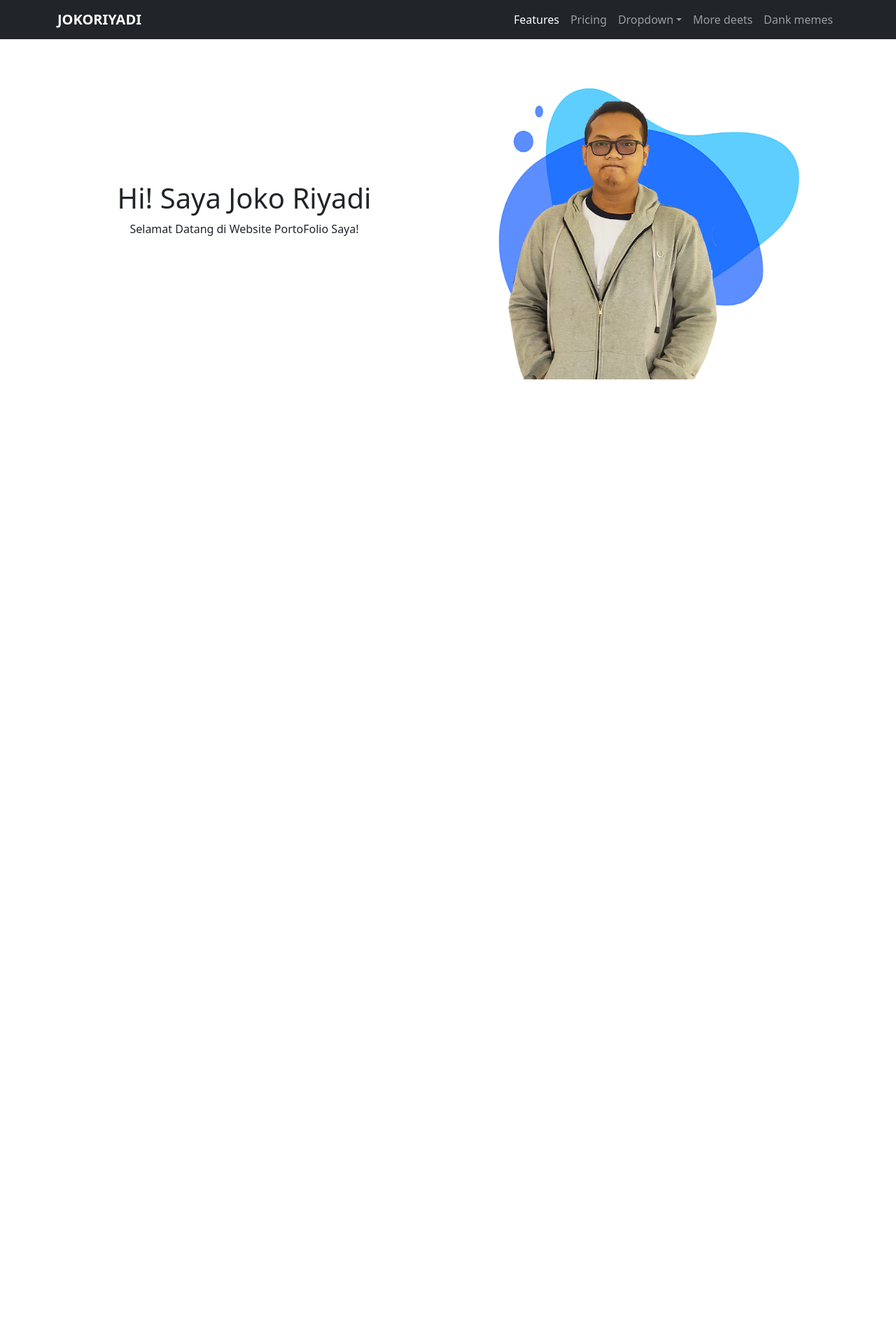
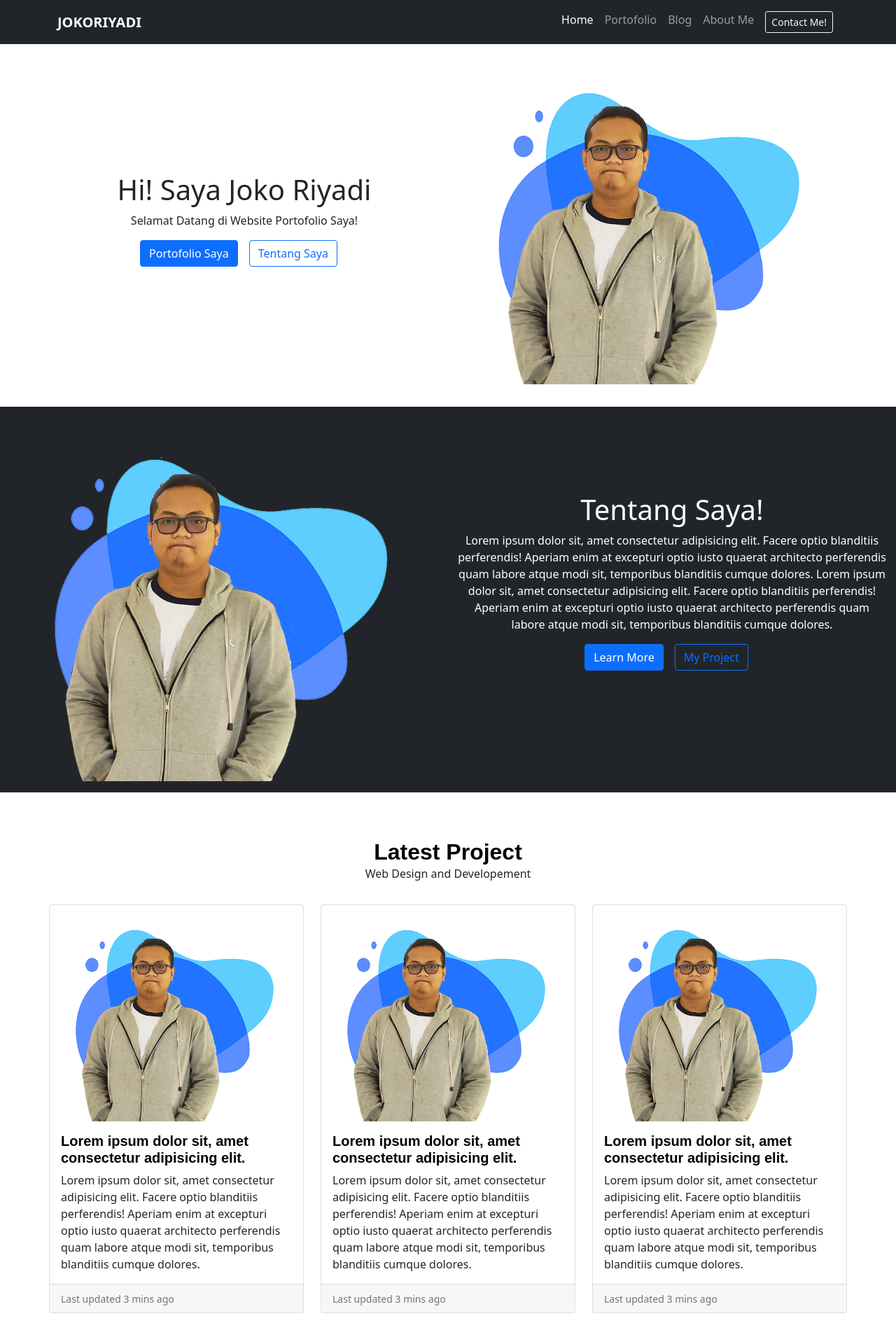
Before and after one commit to jokojr97/portofolio, a React (Create React App) app: page / in a window 1280 px wide. Shown: the top 1920 px of the page at 70% size. Before the commit the page ends 800 px from the top, so only its background shows below. Built offline with nearby package versions, Linux system fonts and the light colour scheme.

Commit message:
update home

```diff
--- a/package.json
+++ b/package.json
@@ -7,6 +7,7 @@
     "@testing-library/react": "^13.2.0",
     "@testing-library/user-event": "^13.5.0",
     "antd": "^4.20.6",
+    "aos": "^2.3.4",
     "bootstrap": "^5.1.3",
     "react": "^18.1.0",
     "react-bootstrap": "^2.4.0",
--- a/src/App.js
+++ b/src/App.js
@@ -1,6 +1,6 @@
 import logo from './logo.svg';
 import './App.css';
-import React from 'react';
+import React, { useEffect } from 'react';
 import Home from './page/home';
 import Login from './page/login';
 import {
@@ -10,10 +10,21 @@ import {
 } from "react-router-dom";
 import Portofolio from './page/portofolio';
 import NotFound from './page/Notfound';
+import { Spinner } from 'react-bootstrap';
+// import { AOS } from 'aos';
 
 function App() {
+  const [ready, setReady] = React.useState(false);
+  useEffect(() => {
+    // AOS.init();
+    // AOS.refresh();
+    setTimeout(() => {
+      setReady(true);
+    }, 200)
+  })
   return (
     <React.Fragment>
+      {!ready ? <center><Spinner style={{ marginTop: "20%" }} animation="border" /> </center> :
         <Router>
           <Switch>
             <Route path="/" exact element={<Home />} />
@@ -22,8 +33,10 @@ function App() {
             <Route path="*" exact={true} element={<NotFound />} />
           </Switch>
         </Router>
+      }
     </React.Fragment>
   );
+  setReady(true);
 }
 
 export default App;
--- a/src/index.css
+++ b/src/index.css
@@ -28,6 +28,14 @@ h3 {
   font-weight: 600;
   /* color: #fff; */
   letter-spacing: 1px;
+}
+
+.link {
+  text-decoration: none;
+  font-weight: 400;
+  font-family: "Poppins", Arial, sans-serif;
+  color: black;
+  font-weight: bold;
 }
 
 /* tema */
--- /dev/null
+++ b/src/page/_partials/aboutme.js
@@ -0,0 +1,29 @@
+import React from "react";
+import { Container, Row, Col, Button } from "react-bootstrap";
+import imgcaro from "../../image/jr.png"
+
+const AboutMe = () => {
+    const text = "Lorem ipsum dolor sit, amet consectetur adipisicing elit. Facere optio blanditiis perferendis! Aperiam enim at excepturi optio iusto quaerat architecto perferendis quam labore atque modi sit, temporibus blanditiis cumque dolores. Lorem ipsum dolor sit, amet consectetur adipisicing elit. Facere optio blanditiis perferendis! Aperiam enim at excepturi optio iusto quaerat architecto perferendis quam labore atque modi sit, temporibus blanditiis cumque dolores."
+    return (
+        <Container fluid className=" bg-dark text-white mt-3">
+            <Row className="d-flex align-items-center">
+                <Col md="6" className="col-lg-6 text-center text-lg-start p-3">
+                    <img
+                        className="img-fluid animated zoomIn"
+                        src={imgcaro}
+                        alt="" />
+                </Col>
+                <Col md="6" className="text-center" style={{ marginBottom: "50px" }} >
+                    <h1>Tentang Saya!</h1>
+                    <p>{text}</p>
+                    <Button variant="primary" className="me-3">Learn More</Button>
+                    <Button variant="outline-primary" className="me-3">My Project</Button>
+                </Col>
+
+            </Row>
+        </Container>
+
+    )
+}
+
+export default AboutMe
--- /dev/null
+++ b/src/page/_partials/banner.js
@@ -0,0 +1,19 @@
+import React from "react";
+import { Col, Container, Row } from "react-bootstrap";
+
+const Banner = () => {
+    return (
+        <Container fluid>
+            <Row className="d-flex align-items-center">
+                <Col className="bg-dark text-white">
+                    <center style={{ margin: "8%" }}>
+                        <i><h5>"Learn Anything what you can Learn!, then Share Everything what you can Share!"</h5></i>
+                        <p>-- Joko Riyadi --</p>
+                    </center>
+                </Col>
+            </Row>
+        </Container>
+    )
+}
+
+export default Banner
--- /dev/null
+++ b/src/page/_partials/cardlist.js
@@ -0,0 +1,44 @@
+import React, { useEffect } from "react";
+import { Col, Container, Row } from "react-bootstrap";
+import CardTemp from "./cardtemp";
+import imgcaro from "../../image/jr.png"
+import 'aos/dist/aos.css';
+import { AOS } from "aos/dist/aos.js";
+
+
+const CardList = props => {
+    useEffect(() => {
+        // AOS.init({
+        //     duration: 2000
+        // });
+    }, []);
+
+    props.data.forEach(dt => {
+        console.log(dt.title);
+    });
+    const title = "Lorem ipsum dolor sit, amet consectetur adipisicing elit.";
+    const text = "Lorem ipsum dolor sit, amet consectetur adipisicing elit. Facere optio blanditiis perferendis! Aperiam enim at excepturi optio iusto quaerat architecto perferendis quam labore atque modi sit, temporibus blanditiis cumque dolores.";
+    const link = "#";
+    return (
+        <Container style={{ padding: "50px 0" }}>
+            <Row>
+                <Col lg="12">
+                    {/* <div data-aos={"fade-left"}> */}
+                    <div>
+                        <center>
+                            <a href="#" className="mt-3 mb-0 link"><h2 className="mt-3 mb-0" style={{ fontWeight: "400", fontWeight: "bold" }}><b>{props.title}</b></h2></a>
+                            <p>{props.description}</p>
+                        </center>
+                    </div>
+                </Col>
+            </Row>
+            <Row>
+                <CardTemp image={imgcaro} title={title} deskripsi={text} link={link} />
+                <CardTemp image={imgcaro} title={title} deskripsi={text} link={link} />
+                <CardTemp image={imgcaro} title={title} deskripsi={text} link={link} />
+            </Row>
+        </Container>
+    );
+}
+
+export default CardList
--- /dev/null
+++ b/src/page/_partials/cardtemp.js
@@ -0,0 +1,23 @@
+import React from "react";
+import { Card, Col } from "react-bootstrap";
+
+const CardTemp = props => {
+    return (
+        <Col md="4" lg="4" xs="12" className="mt-3">
+            <Card>
+                <a href={props.link} className="link" ><Card.Img variant="top" src={props.image} /></a>
+                <Card.Body>
+                    <Card.Title><a href={props.link} className="link">{props.title}</a></Card.Title>
+                    <Card.Text>
+                        {props.deskripsi}
+                    </Card.Text>
+                </Card.Body>
+                <Card.Footer>
+                    <small className="text-muted">Last updated 3 mins ago</small>
+                </Card.Footer>
+            </Card>
+        </Col>
+    )
+}
+
+export default CardTemp
--- a/src/page/_partials/carousel.js
+++ b/src/page/_partials/carousel.js
@@ -1,17 +1,19 @@
 import React from "react";
 import 'bootstrap/dist/css/bootstrap.min.css';
 import '../../index.css';
-import { Carousel, Col, Container, Row } from "react-bootstrap";
+import { Button, Carousel, Col, Container, Row } from "react-bootstrap";
 import imgcaro from "../../image/jr.png"
 
 const CarouselComp = () => {
     return <div className="hero-header">
         {
             <Container>
-                <Row className="g-5 align-items-center">
+                <Row className="g-5 d-flex align-items-center">
                     <Col md="6" className="text-center" >
                         <h1>Hi! Saya Joko Riyadi</h1>
-                        <p>Selamat Datang di Website PortoFolio Saya!</p>
+                        <p>Selamat Datang di Website Portofolio Saya!</p>
+                        <Button variant="primary" className="me-3">Portofolio Saya</Button>
+                        <Button variant="outline-primary" className="me-3">Tentang Saya</Button>
                     </Col>
                     <Col md="6" className="col-lg-6 text-center text-lg-start p-3">
                         <img
--- a/src/page/_partials/navbar.js
+++ b/src/page/_partials/navbar.js
@@ -1,30 +1,29 @@
 import React from "react";
 import 'bootstrap/dist/css/bootstrap.min.css';
 import '../../index.css';
-import { Container, Nav, Navbar, NavDropdown } from "react-bootstrap";
+import { Button, Container, Nav, Navbar, NavDropdown } from "react-bootstrap";
 
 const NavMenu = () => {
     return (
         <Navbar collapseOnSelect expand="lg" bg="dark" variant="dark">
             <Container>
-                <Navbar.Brand href="#home"><b>JOKORIYADI</b></Navbar.Brand>
+                <Navbar.Brand href="/"><b>JOKORIYADI</b></Navbar.Brand>
                 <Navbar.Toggle aria-controls="responsive-navbar-nav" />
                 <Navbar.Collapse id="responsive-navbar-nav">
                     <Nav className="me-auto"></Nav>
-                    <Nav defaultActiveKey="/feature">
-                        <Nav.Link href="/feature">Features</Nav.Link>
-                        <Nav.Link href="#pricing">Pricing</Nav.Link>
-                        <NavDropdown title="Dropdown" id="collasible-nav-dropdown" variant="dark">
+                    <Nav defaultActiveKey="/">
+                        <Nav.Link href="/">Home</Nav.Link>
+                        <Nav.Link href="/portofolio">Portofolio</Nav.Link>
+                        <Nav.Link href="/blog">Blog</Nav.Link>
+                        <Nav.Link href="/about">About Me</Nav.Link>
+                        <Nav.Link href="/contact"><Button variant="outline-light" size="sm">Contact Me!</Button> </Nav.Link>
+                        {/* <NavDropdown title="About Me" id="collasible-nav-dropdown" variant="dark">
                             <NavDropdown.Item href="#action/3.1">Action</NavDropdown.Item>
                             <NavDropdown.Item href="#action/3.2">Another action</NavDropdown.Item>
                             <NavDropdown.Item href="#action/3.3">Something</NavDropdown.Item>
                             <NavDropdown.Divider />
                             <NavDropdown.Item href="#action/3.4">Separated link</NavDropdown.Item>
-                        </NavDropdown>
-                        <Nav.Link href="#deets">More deets</Nav.Link>
-                        <Nav.Link eventKey={2} href="#memes">
-                            Dank memes
-                        </Nav.Link>
+                        </NavDropdown> */}
                     </Nav>
                 </Navbar.Collapse>
             </Container>
--- a/src/page/home.js
+++ b/src/page/home.js
@@ -1,15 +1,28 @@
 import React from "react";
 import '../index.css';
+import AboutMe from "./_partials/aboutme";
+import Banner from "./_partials/banner";
+import CardList from "./_partials/cardlist";
 import CarouselComp from "./_partials/carousel";
 import NavMenu from "./_partials/navbar";
 
 const Home = () => {
     // console.log("halaman home");
+    const datapost = [{
+        title: "judul 1 Lorem ipsum dolor sit, amet consectetur",
+        image: "jr.png",
+        description: "Lorem ipsum dolor sit, amet consectetur adipisicing elit. Facere optio blanditiis perferendis! Aperiam enim at excepturi optio iusto quaerat architecto perferendis quam labore atque modi sit, temporibus blanditiis cumque dolores.",
+        link: "#"
+    }]
     return <div>
         {
             <div>
                 <NavMenu />
                 <CarouselComp />
+                <AboutMe />
+                <CardList data={datapost} title="Latest Project" description="Web Design and Developement" link="#" />
+                <Banner />
+                <CardList data={datapost} title="Latest Post" description="Web Design and Developement" link="#" />
 
             </div>
         }
```
Also changed, not shown: src/image/jr.png, 1 other file (tests, documents, lock files or other folders). Lines whose indentation alone changed are shown as unchanged.
